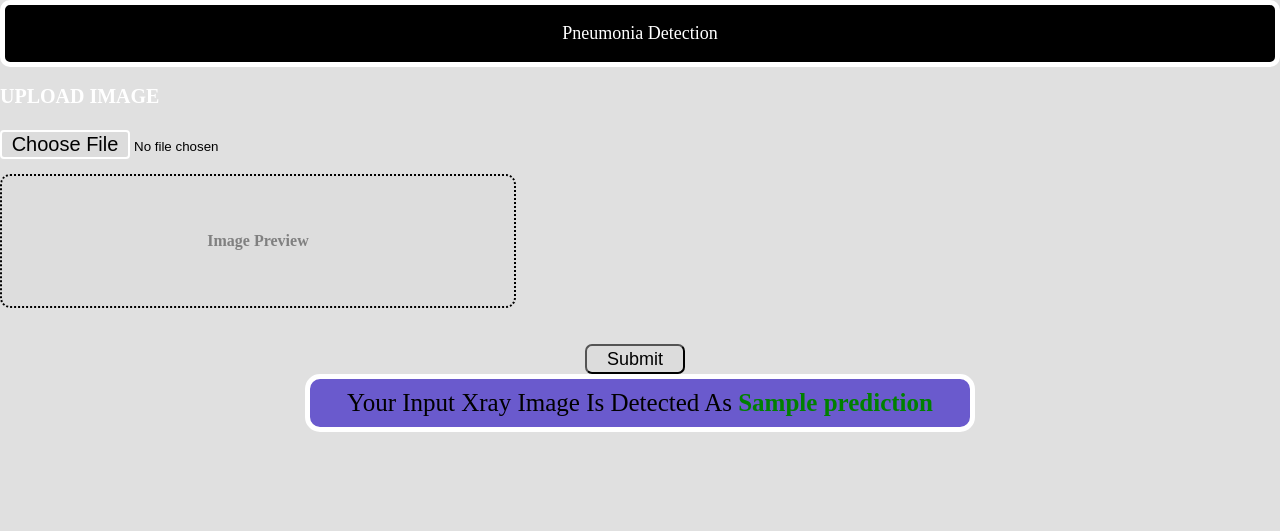
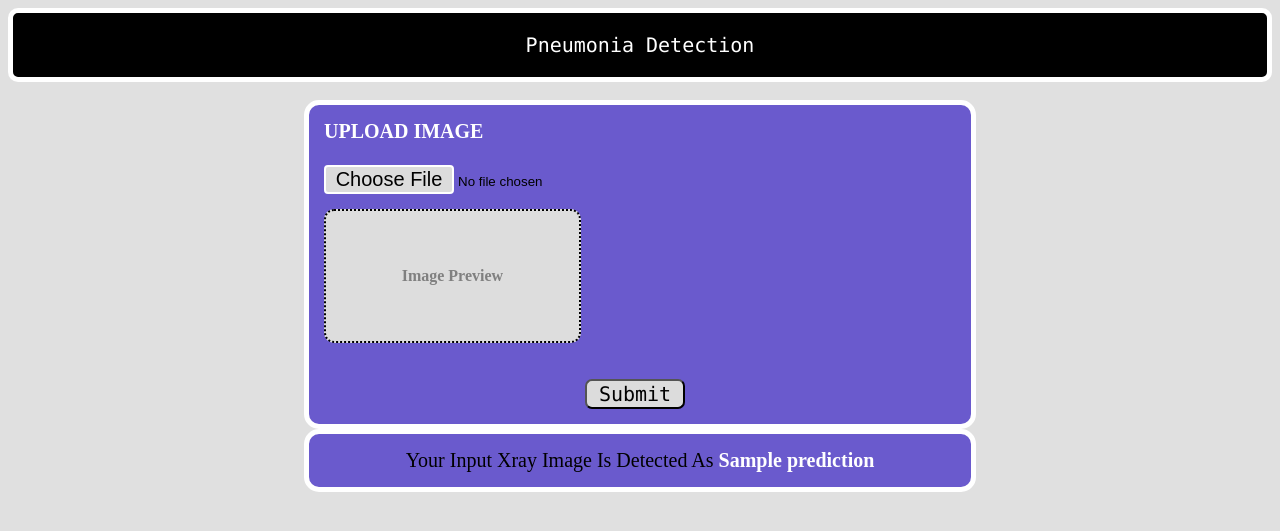
Before and after one commit to Saurabhrithe/Pneumonia-detection, a Flask app: template templates/index.html in a window 1280 px wide. Shown: the top 531 px of the page. Run offline with Flask 2, Linux system fonts and the light colour scheme; the template is opened without the code that fills it: most values are stand-ins (such as "Sample title", 1, 10 or a date in 2020).

Commit message:
Update style.css

```diff
--- a/static/style.css
+++ b/static/style.css
@@ -1,26 +1,22 @@
-
-body, html{
-            display:block;
-            margin:0;
+        body, html{
             background-color:#E0E0E0;
             }
         .top{
-            width:device-width;
             background-color:black;
-            margin:0 auto;
             color:white;
-            item-align:center;
-            text-align:center;
+            text-align: center;
+            vertical-align: middle;
             border:5px solid white;
             border-radius:10px;
-            font-size:large;
+            font-size:20px;
+            font-family: "Lucida Console", "Courier New", monospace;
         }
-        .Base1{
+        form, .Base2{
             background-color:SlateBlue ;
             margin: 0 auto;
             width: 50%;
             border:5px solid white;
-            border-radius:20px;
+            border-radius:15px;
             padding: 15px;
         }
         .innerBase1{
@@ -29,15 +25,8 @@ body, html{
             margin: 0 auto;
         }
         .Base2{
-            width:50%;
-            margin:0 auto;
-            border:5px solid white;
-            padding:10px;
-            border-radius:15px;
             text-align:center;
-            background-color:SlateBlue;
-            color:black;
-            font-size:25px;
+            font-size:20px;
         }
         .label1{
             color:white;
@@ -50,10 +39,10 @@ body, html{
             height:30px;
             width:100px;
             border-radius:7px;
-            font-size:large;
             overflow-y: auto;
             background-color:Gainsboro ;
-            color:black;
+            font-size:20px;
+            font-family: "Lucida Console", "Courier New", monospace;
         }
         .Img-Preview{
             width:40%;
@@ -95,8 +84,8 @@ body, html{
             border: 2px solid #00cec9;
             }
         .A{
-            color:red;
+            color:white;
         }
         .B{
-            color:green;
+            color:white;
         }
```
